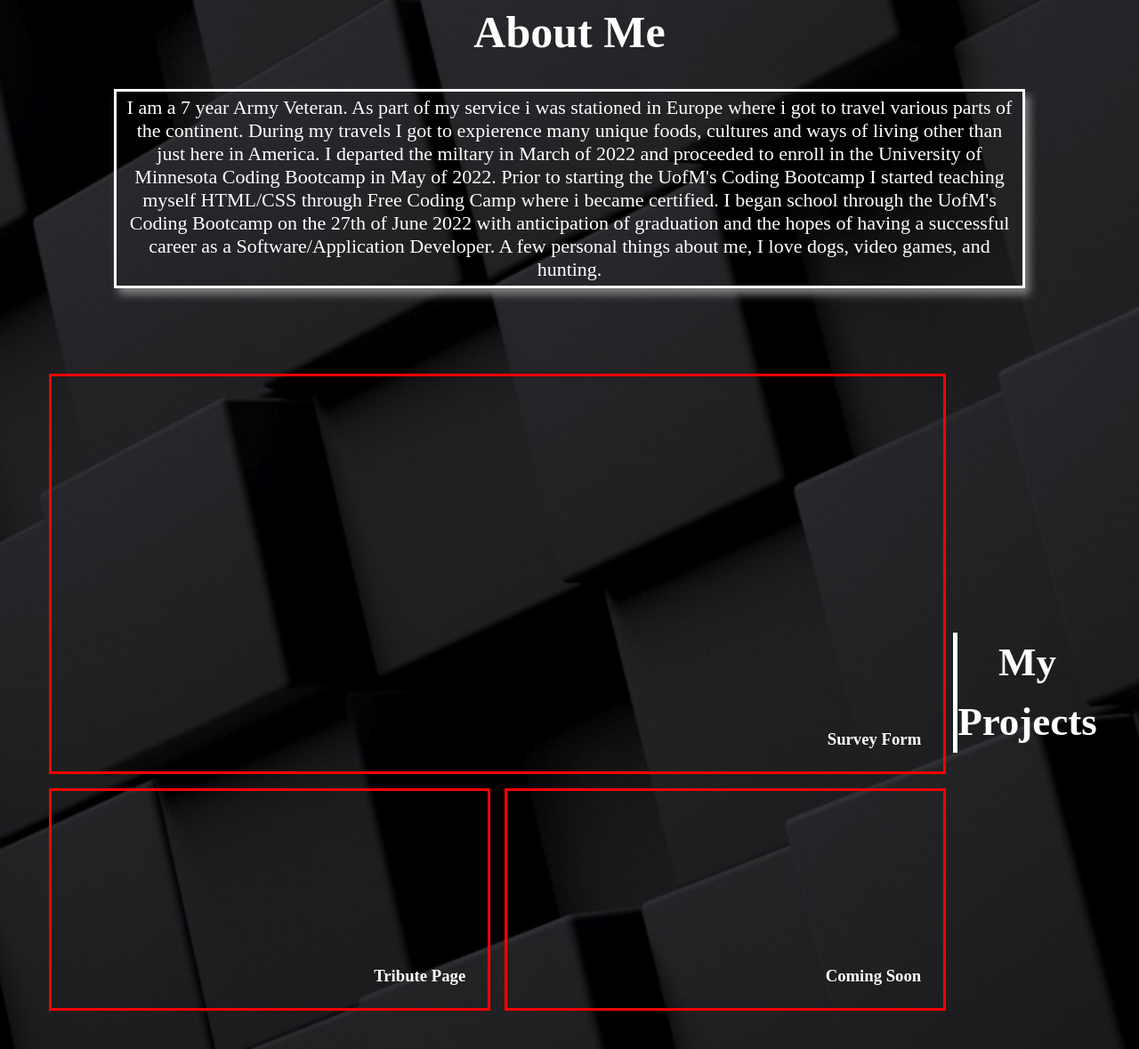
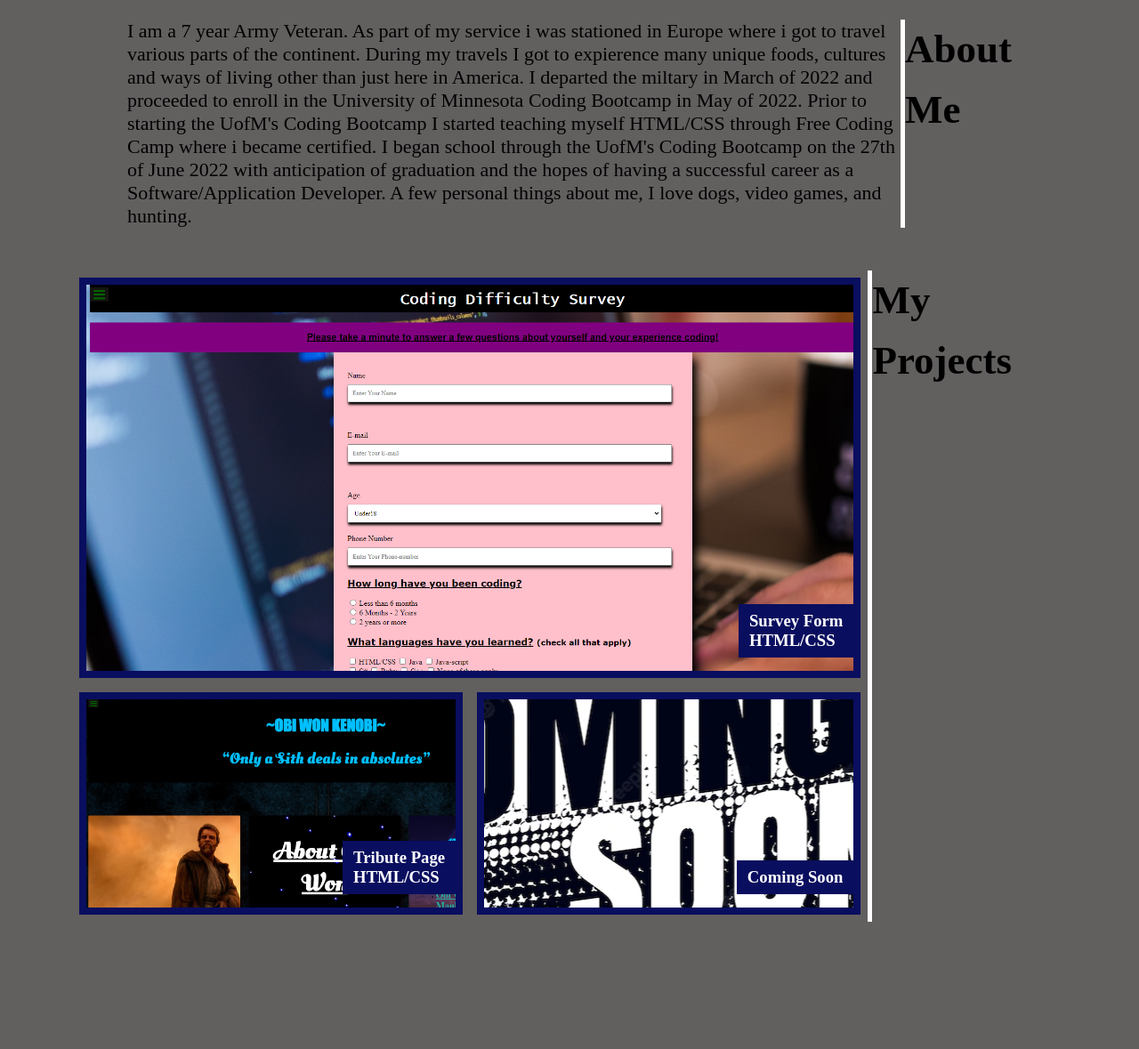
Before and after one commit to SSPENELOPE/Poepping-Portfolio, a plain HTML site: page index.html in a window 1280 px wide. Shown: the part 365-1544 px from the top of the page at 89% size. After the commit the page ends 1416 px from the top, so only its background shows below. Drawn offline with Linux system fonts and the light colour scheme.

Commit message:
added images to flex boxes, removed biography border

```diff
--- a/assets/style.css
+++ b/assets/style.css
@@ -5,7 +5,7 @@
     box-sizing: border-box;
 }
 body {
-    background:url(./images/background5.jpg);
+    background-color: rgba(56, 53, 53, 0.788);
     background-size: cover;
 }
 
@@ -179,56 +179,46 @@ main {
 }
 
 .wrapper {
-  margin: 25px 0;
-  padding: 10px 0;
+  margin: 5px;
+  padding: 10px;
   display: flex;
-  flex-direction: row;
-  flex-wrap: wrap;
+  flex-direction: row-reverse;
   align-items: stretch;
   justify-content: space-between;
-  text-align: center;
+  text-align: left;
 }
 
 .about-header {
-  color: #fff;
+  color: black;
   font-size: 50px;
   text-align: center;
 }
 
 .biography {
-  border: 3px solid white;
   max-height: 400px;
+  margin-right: 15px;
   display: flex;
   flex-wrap: wrap;
+  flex: 0 0 70%;
   padding: 5px;
   text-decoration: none;
   box-shadow: 5px 7px 9px gray;
 }
 
 .biography-text {
-  color: #fff;
+  color: black;
   font-size: 22px;
 }
 
-.project-wrapper {
-  margin: 25px 0;
-  padding: 10px 0;
-  display: flex;
-  flex-direction: row-reverse;
-  align-items: center;
-  justify-content: center;
-  text-align: center;
+.wrapper div {
+  flex: 0 0 90%;
 }
 
-.project-wrapper div {
-  flex: 0 0 100%;
-}
-
-.project-wrapper h2 {
-  color: #fff;
+.wrapper h2 {
+  color: black;
   font-size: 45px;
   border-left: 5px solid white;
-  flex: 0 0 15%;
+  flex: 1 1 25%;
   line-height: 1.5;
 
 }
@@ -239,19 +229,39 @@ main {
   justify-content: center;
 }
 
+.container h3 {
+  background-color: rgb(9, 14, 95);
+  padding: 8px 12px;
+}
+
 .work-box {
   display: flex;
   align-items: flex-start;
   text-decoration: none;
   color: #fff;
-  border: 3px solid red;
+  border: 8px solid rgb(9, 14, 95);
   min-width: 200px;
   min-height: 250px;
   flex-basis: calc(50% - 1em);
-  padding: 25px;
+  padding: 0px 0px 15px 0px;
   margin: .5em;
   align-items: flex-end;
   justify-content: flex-end;
+}
+
+.tribute {
+  background: url(./images/tributepage.png);
+  background-size: cover;
+}
+
+.survey {
+  background: url(./images/surveypage.png);
+  background-size: cover;
+}
+
+.coming-soon {
+  background: url("./images/coming-soon.webp");
+  background-position: center;
 }
 
 .work-box:first-child {
--- a/index.html
+++ b/index.html
@@ -13,7 +13,7 @@
                         <!--Header/Navbar-->
 <header>
     <h1>Tyler Poepping</h1>
-  <!--  <div class="menu">
+  <!--<div class="menu">
         <ul>
             <li><a href="./index.html">Home</a>
                 <ul>
@@ -38,31 +38,29 @@
 
 <main>
                         <!--About Me Section-->
-<h1 class="about-header">About Me</h1>
 <section class="wrapper" id="about-me">
-          <div class="biography">
+    <h2 style="color: #000;">About Me</h2>
             <p class="biography-text">
                 I am a 7 year Army Veteran. As part of my service i was stationed in Europe where i got to travel various parts of the continent. During my travels I got to expierence many unique foods, cultures and ways of living other than just here in America.
                 I departed the miltary in March of 2022 and proceeded to enroll in the University of Minnesota Coding Bootcamp in May of 2022. Prior to starting the UofM's Coding Bootcamp I started teaching myself HTML/CSS through Free Coding Camp where i became certified.
                 I began school through the UofM's Coding Bootcamp on the 27th of June 2022 with anticipation of graduation and the hopes of having a successful career as a Software/Application Developer. A few personal things about me, I love dogs, video games, and hunting.
             </p>
-          </div>
 </section><br>
 
 
                        <!--My Work Section-->
-<section class="project-wrapper" id="myprojects">
+<section class="wrapper" id="myprojects">
    <h2>My Projects</h2>
     <div class="container">
-        <a href="#" class="work-box">
-            <h3>Survey Form</h3>
+        <a href="#" class="work-box survey">
+            <h3>Survey Form<br>HTML/CSS</h3>
         </a>
 
-        <a href="#" class="work-box">
-            <h3>Tribute Page</h3>
+        <a href="#" class="work-box tribute">
+            <h3>Tribute Page<br>HTML/CSS</h3>
         </a>
 
-        <a href="#" class="work-box">
+        <a href="#" class="work-box coming-soon">
             <h3>Coming Soon</h3>
         </a>
     </div>
```
Also changed, not shown: assets/images/coming-soon.webp (added), assets/images/coming-soon2.webp (added), assets/images/surveypage.png (added), assets/images/tributepage.png (added).
